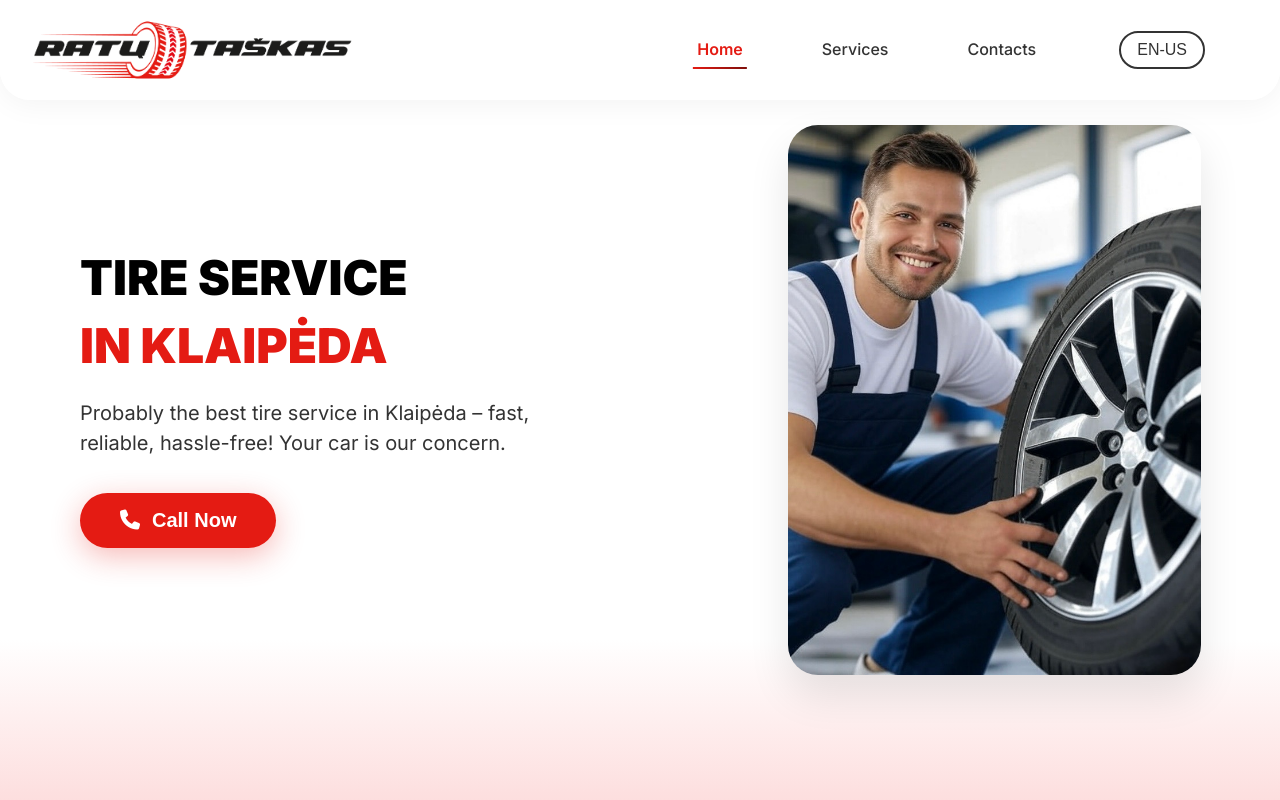
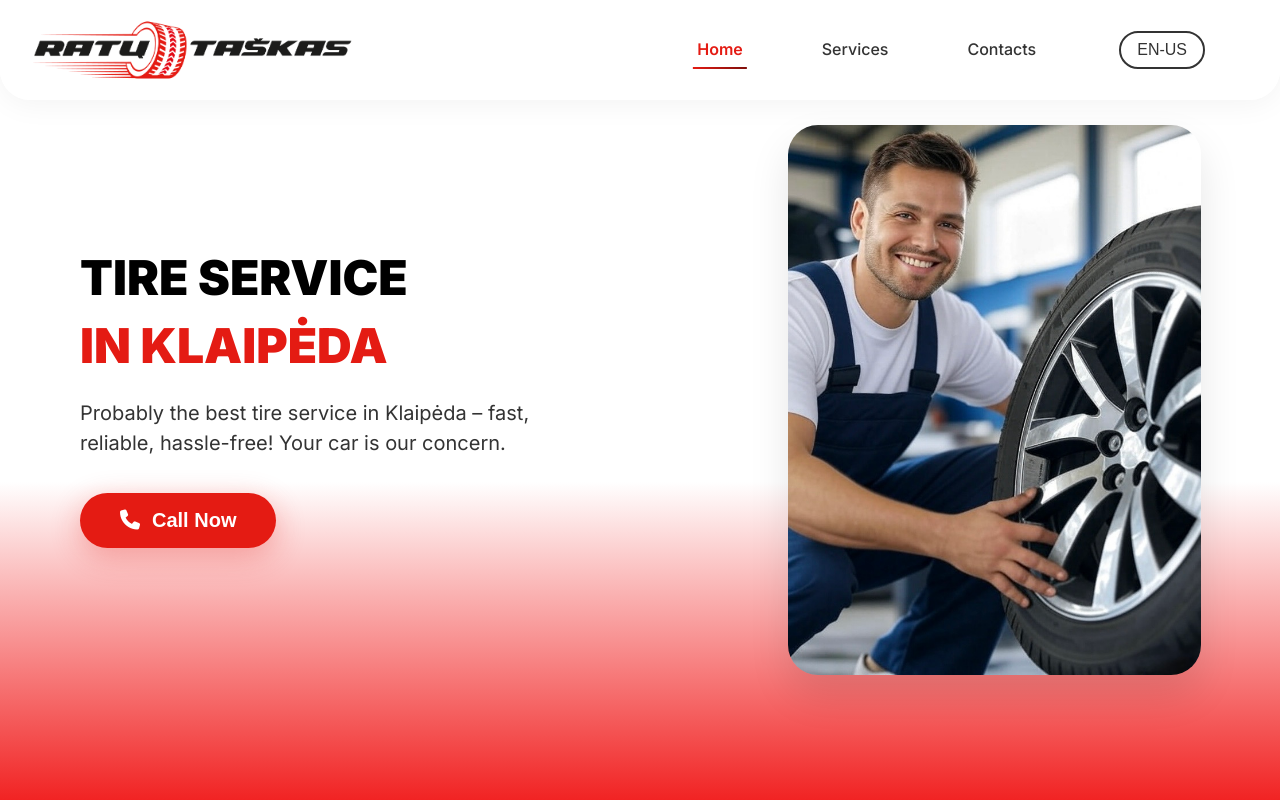
Before and after one commit to teod05/ratutaskas-website, a React (Vite) app: page / in a window 1280 px wide. Shown: the top 800 px of the page. Built offline with nearby package versions, Linux system fonts and the light colour scheme.

Commit message:
fixed background

```diff
--- a/src/index.css
+++ b/src/index.css
@@ -127,7 +127,7 @@ body {
   justify-content: space-between;
   padding: 120px 80px;
   box-sizing: border-box;
-  background: linear-gradient(180deg, #FFF 0%, rgba(255, 255, 255, 0.95) 80%, rgba(241, 35, 35, 0.15) 100%);
+  background: linear-gradient(180deg, #FFF 60.23%, #F12323 100%);
   overflow: hidden;
   gap: 40px;
 }
```
